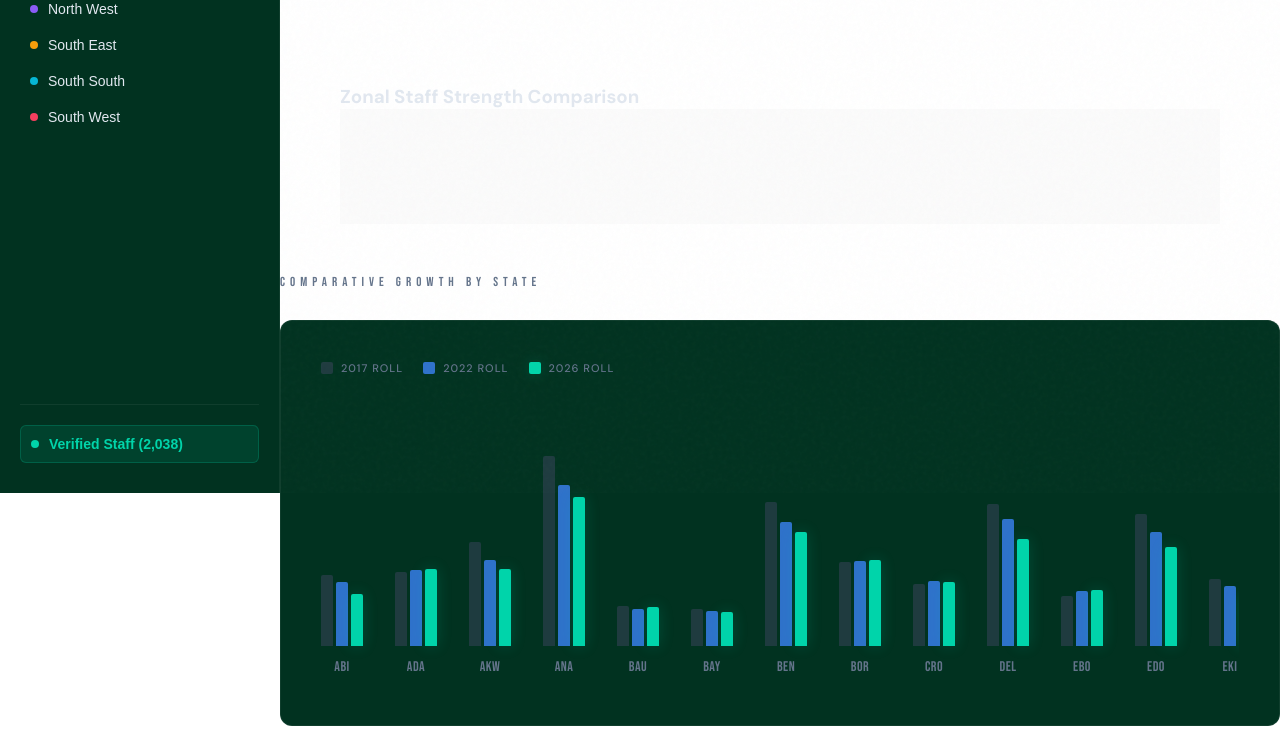
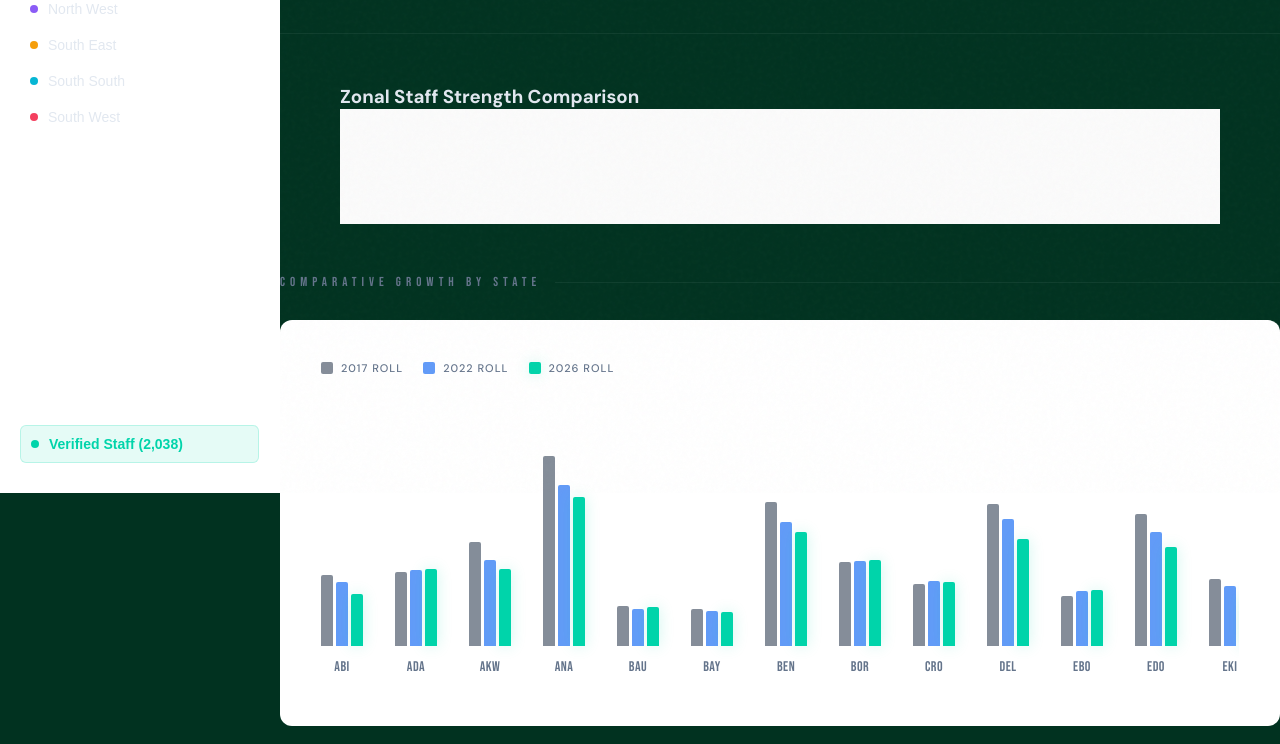
Before and after one commit to ElLiisH/nafdnomrole, a plain HTML site: page index.html in a window 1280 px wide. Shown: the part 307-1051 px from the top of the page. Drawn offline with Linux system fonts and the light colour scheme.

Commit message:
Update index.html

```diff
--- a/index.html
+++ b/index.html
@@ -7,8 +7,8 @@
 <link href="https://fonts.googleapis.com/css2?family=Bebas+Neue&family=DM+Sans:ital,opsz,wght@0,9..40,300;0,9..40,500;0,9..40,700;1,9..40,300&display=swap" rel="stylesheet">
 <style>
   :root {
-    --bg: #FFFFFF;
-    --surface: #013220;
+    --bg: #013220;
+    --surface: #FFFFFF;
     --surface2: #1a2540;
     --accent: #00d4aa;
     --accent2: #f59e0b;
```
